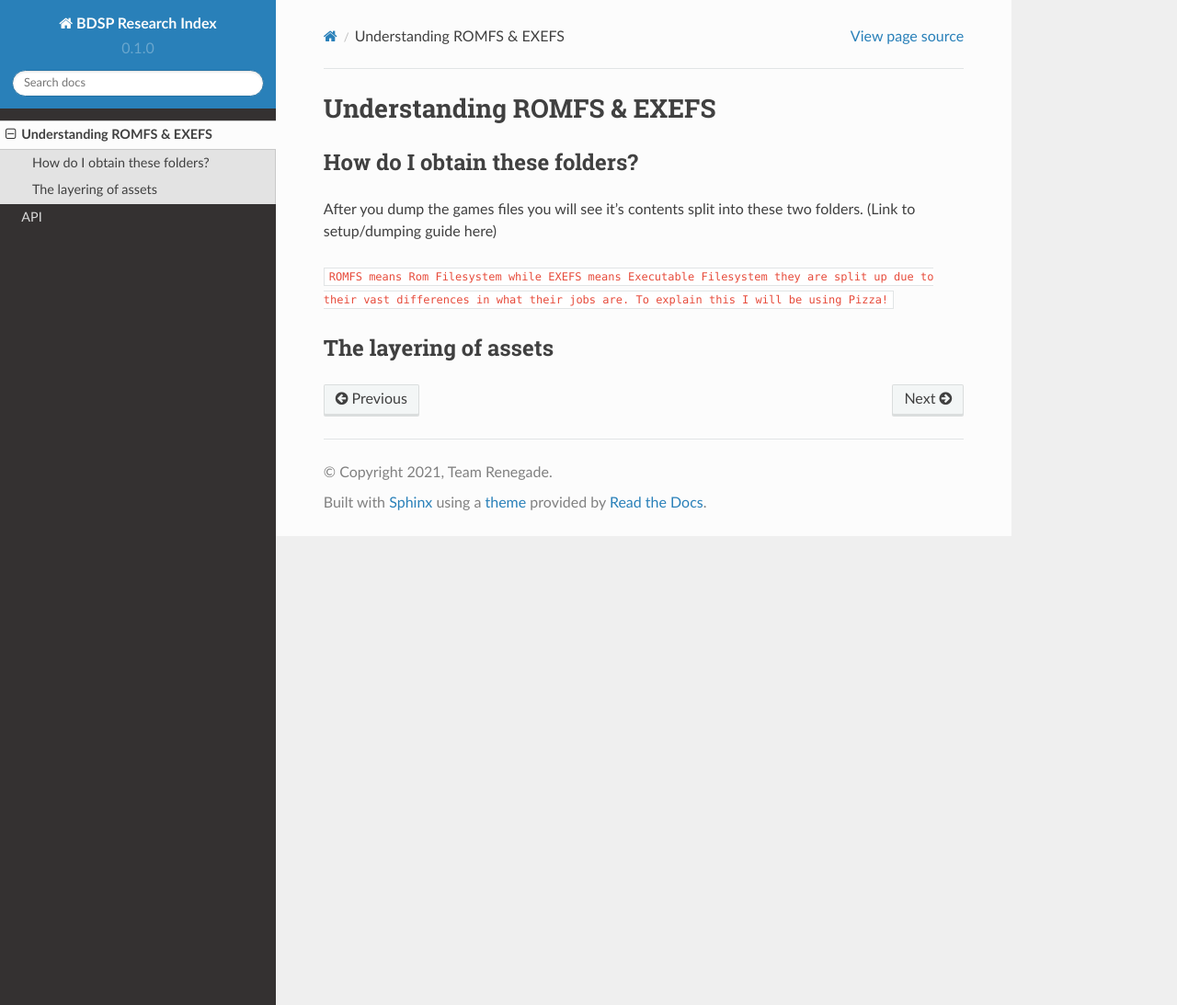
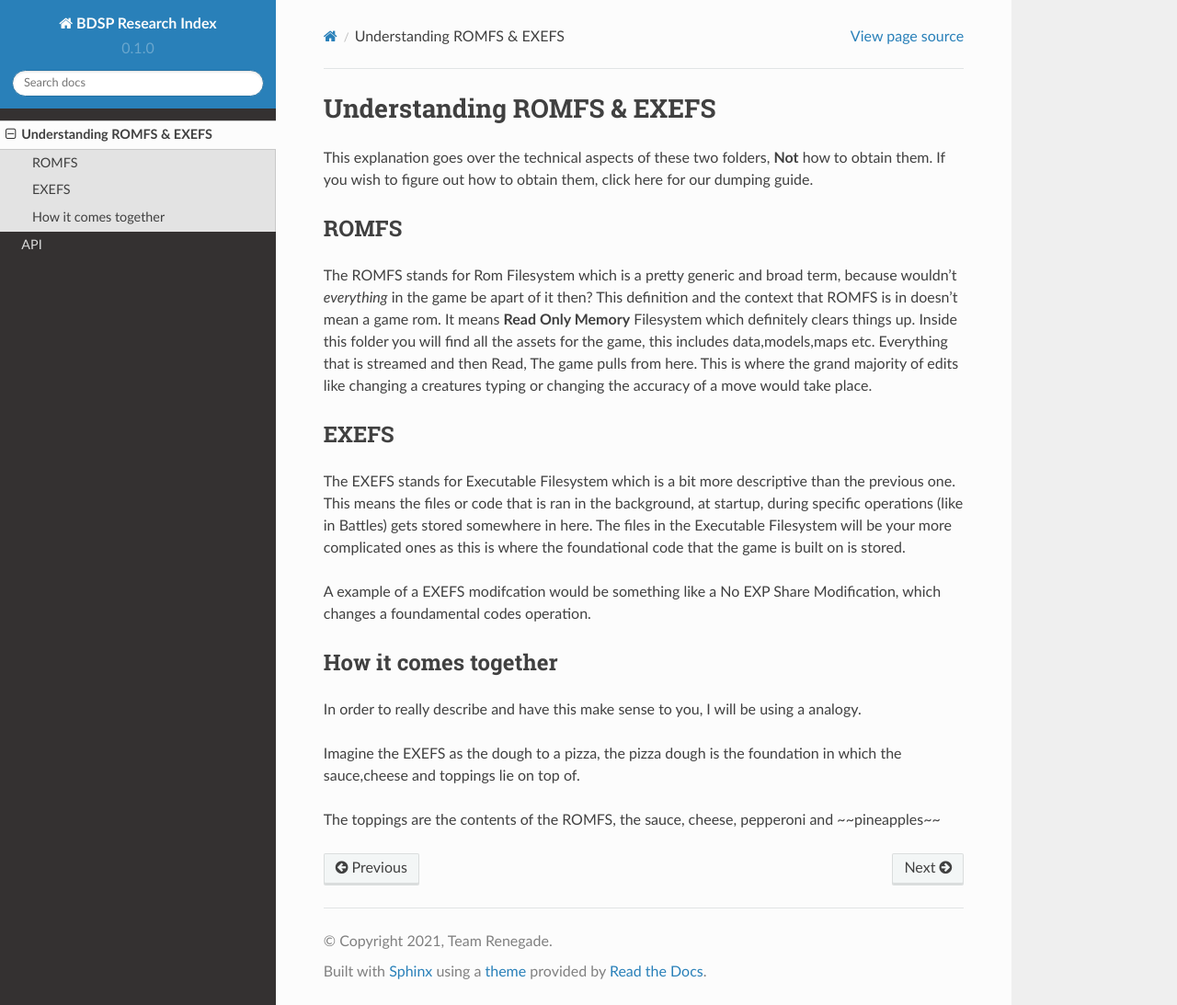
Before and after one commit to b0nesdev/bdsp-research, a Sphinx documentation site: the page built from docs/source/romfs.rst, in a window 1280 px wide and 1093 px high. Shown: the whole window at 92% size. Built offline with Sphinx 7.4.7 and the Read the Docs theme 2.0.0, drawn with Linux system fonts in a browser that asks for light colours.

Commit message:
Update romfs.rst

```diff
--- a/docs/source/romfs.rst
+++ b/docs/source/romfs.rst
@@ -1,14 +1,26 @@
 Understanding ROMFS & EXEFS
 ===========================
+This explanation goes over the technical aspects of these two folders, **Not** how to obtain them. If you wish to figure out how to obtain them, click here for our dumping guide.
+
+ROMFS
+-----
+The ROMFS stands for Rom Filesystem which is a pretty generic and broad term, because wouldn't *everything* in the game be apart of it then?
+This definition and the context that ROMFS is in doesn't mean a game rom. It means **Read Only Memory** Filesystem which definitely clears things up.
+Inside this folder you will find all the assets for the game, this includes data,models,maps etc. Everything that is streamed and then Read, The game pulls from here.
+This is where the grand majority of edits like changing a creatures typing or changing the accuracy of a move would take place.
+
+EXEFS
+-----
+The EXEFS stands for Executable Filesystem which is a bit more descriptive than the previous one. This means the files or code that is ran in the background, at startup, during specific operations (like in Battles) gets stored somewhere in here. The files in the Executable Filesystem will be your more complicated ones as this is where the foundational code that the game is built on is stored.
+
+A example of a EXEFS modifcation would be something like a No EXP Share Modification, which changes a foundamental codes operation.
 
 
 
-How do I obtain these folders?
------------------------------------------------------
-After you dump the games files you will see it's contents split into these two folders. (Link to setup/dumping guide here)
+How it comes together
+---------------------
+In order to really describe and have this make sense to you, I will be using a analogy.
 
-``ROMFS means Rom Filesystem while EXEFS means Executable Filesystem they are split up due to their vast differences in what their jobs are.
-To explain this I will be using Pizza!``
+Imagine the EXEFS as the dough to a pizza, the pizza dough is the foundation in which the sauce,cheese and toppings lie on top of.
 
-The layering of assets
------------------------
+The toppings are the contents of the ROMFS, the sauce, cheese, pepperoni and ~~pineapples~~
```
